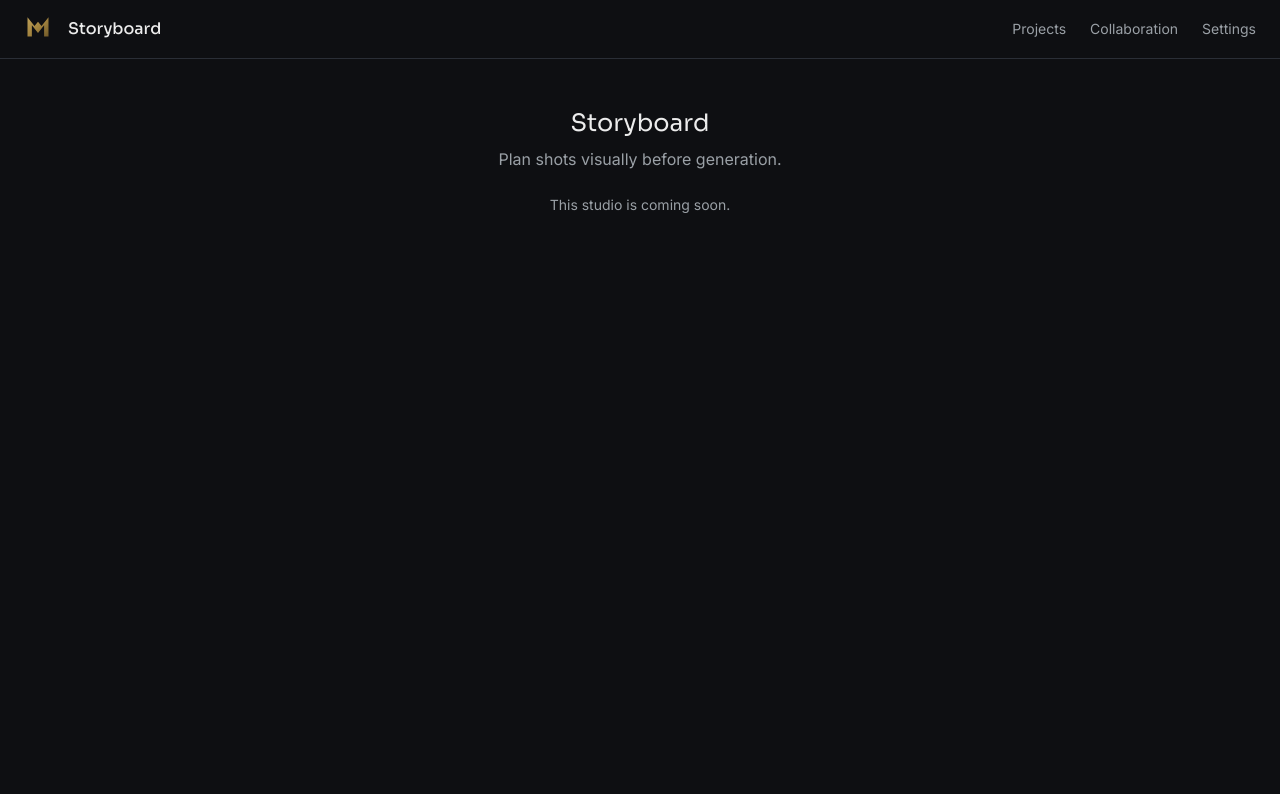
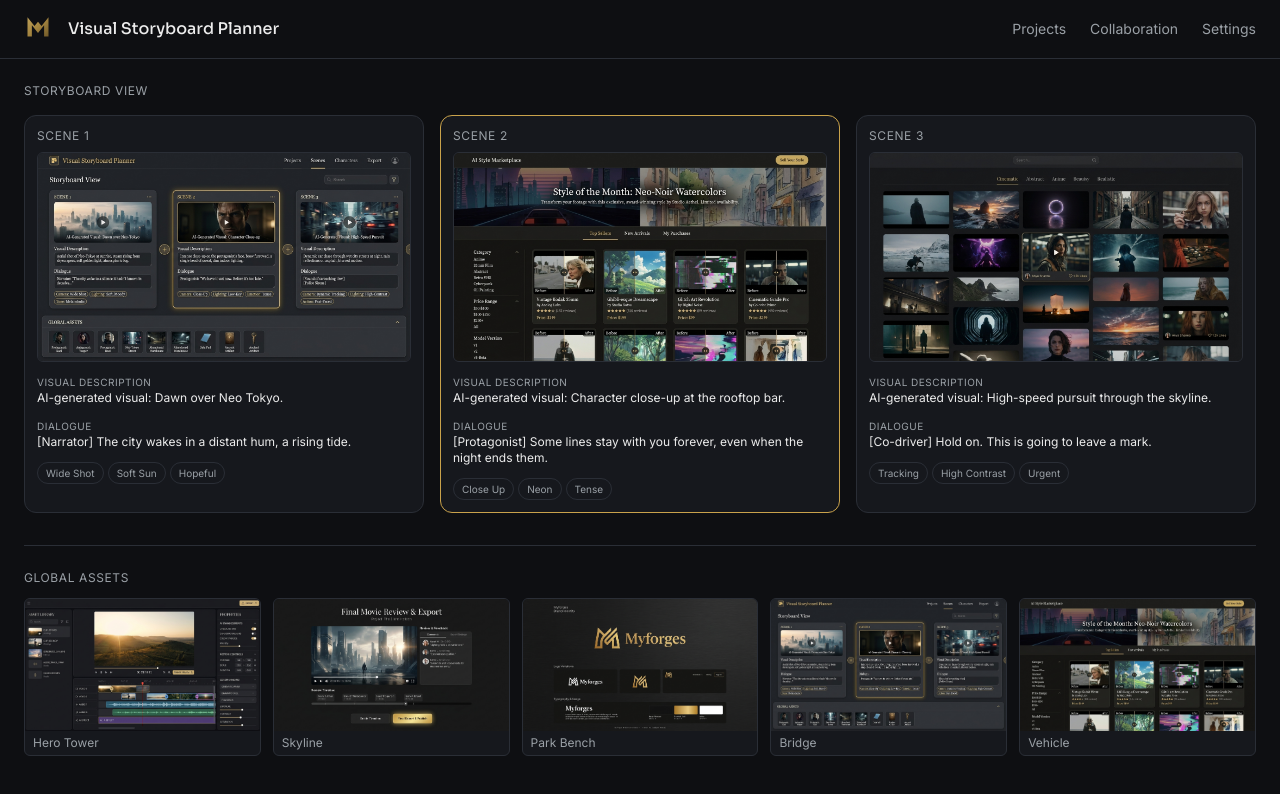
Before and after one commit to zxgtor/Flova, a Next.js app in the folder apps/web/: page /studio/storyboard in a window 1280 px wide. Shown: the top 794 px of the page. Built offline with nearby package versions, Linux system fonts and the light colour scheme.

Commit message:
feat(web): C6 Visual Storyboard Planner mockup

```diff
--- a/apps/web/app/studio/storyboard/page.tsx
+++ b/apps/web/app/studio/storyboard/page.tsx
@@ -1,16 +1,15 @@
 import { StudioNav } from "@/components/studio/StudioNav";
-import { getStudio } from "@/lib/studios";
+import { StoryboardView } from "@/components/studio/storyboard/StoryboardView";
+import { GlobalAssets } from "@/components/studio/storyboard/GlobalAssets";
 
-export default function Page() {
-  const studio = getStudio("storyboard")!;
+export default function StoryboardPage() {
   return (
-    <>
-      <StudioNav title={studio.label} />
-      <main className="mx-auto max-w-3xl p-12 text-center">
-        <h2 className="font-display text-2xl">{studio.label}</h2>
-        <p className="mt-2 text-muted">{studio.blurb}</p>
-        <p className="mt-6 text-sm text-muted">This studio is coming soon.</p>
+    <div className="flex h-screen flex-col">
+      <StudioNav title="Visual Storyboard Planner" />
+      <main className="flex-1 overflow-y-auto p-6">
+        <StoryboardView />
+        <GlobalAssets />
       </main>
-    </>
+    </div>
   );
 }
--- /dev/null
+++ b/apps/web/components/studio/storyboard/GlobalAssets.tsx
@@ -0,0 +1,24 @@
+import Image from "next/image";
+import { STORYBOARD } from "@/lib/storyboard-mock";
+
+export function GlobalAssets() {
+  return (
+    <section className="mt-8 border-t border-border pt-6">
+      <h2 className="mb-3 text-xs uppercase tracking-wider text-muted">Global Assets</h2>
+      <div className="grid grid-cols-2 gap-3 sm:grid-cols-3 md:grid-cols-5">
+        {STORYBOARD.assets.map((a) => (
+          <div
+            key={a.id}
+            data-testid="board-asset"
+            className="overflow-hidden rounded-md border border-border bg-surface"
+          >
+            <div className="relative aspect-video">
+              <Image src={a.image} alt={a.label} fill sizes="200px" className="object-cover" />
+            </div>
+            <div className="px-2 py-1 text-xs text-muted">{a.label}</div>
+          </div>
+        ))}
+      </div>
+    </section>
+  );
+}
--- /dev/null
+++ b/apps/web/components/studio/storyboard/SceneCard.tsx
@@ -0,0 +1,41 @@
+import Image from "next/image";
+import type { BoardScene } from "@/lib/storyboard-mock";
+
+export function SceneCard({ scene }: { scene: BoardScene }) {
+  return (
+    <article
+      data-testid="board-scene"
+      className={
+        "flex flex-col rounded-xl border bg-surface p-3 " +
+        (scene.active ? "border-gold" : "border-border")
+      }
+    >
+      <div className="mb-2 flex items-center justify-between">
+        <span className="text-xs uppercase tracking-wider text-muted">Scene {scene.number}</span>
+      </div>
+      <div className="relative aspect-video w-full overflow-hidden rounded-md border border-border">
+        <Image src={scene.image} alt="" fill sizes="33vw" className="object-cover" />
+      </div>
+      <div className="mt-3 space-y-3 text-xs">
+        <div>
+          <div className="text-[10px] uppercase tracking-wider text-muted">Visual Description</div>
+          <p className="text-text">{scene.description}</p>
+        </div>
+        <div>
+          <div className="text-[10px] uppercase tracking-wider text-muted">Dialogue</div>
+          <p className="text-text">{scene.dialogue}</p>
+        </div>
+        <div className="flex flex-wrap gap-1">
+          {scene.tags.map((t) => (
+            <span
+              key={t}
+              className="rounded-full border border-border px-2 py-0.5 text-[10px] text-muted"
+            >
+              {t}
+            </span>
+          ))}
+        </div>
+      </div>
+    </article>
+  );
+}
--- /dev/null
+++ b/apps/web/components/studio/storyboard/StoryboardView.tsx
@@ -0,0 +1,15 @@
+import { STORYBOARD } from "@/lib/storyboard-mock";
+import { SceneCard } from "@/components/studio/storyboard/SceneCard";
+
+export function StoryboardView() {
+  return (
+    <section>
+      <h2 className="mb-4 text-xs uppercase tracking-wider text-muted">Storyboard View</h2>
+      <div className="grid gap-4 md:grid-cols-3">
+        {STORYBOARD.scenes.map((s) => (
+          <SceneCard key={s.id} scene={s} />
+        ))}
+      </div>
+    </section>
+  );
+}
--- /dev/null
+++ b/apps/web/lib/storyboard-mock.ts
@@ -0,0 +1,54 @@
+export type BoardScene = {
+  id: string;
+  number: number;
+  image: string;
+  description: string;
+  dialogue: string;
+  tags: string[];
+  active?: boolean;
+};
+
+export type GlobalAsset = { id: string; label: string; image: string };
+
+export type StoryboardMock = {
+  scenes: BoardScene[];
+  assets: GlobalAsset[];
+};
+
+export const STORYBOARD: StoryboardMock = {
+  scenes: [
+    {
+      id: "s1",
+      number: 1,
+      image: "/mockups/showcase-1.png",
+      description: "AI-generated visual: Dawn over Neo Tokyo.",
+      dialogue: "[Narrator] The city wakes in a distant hum, a rising tide.",
+      tags: ["Wide Shot", "Soft Sun", "Hopeful"],
+    },
+    {
+      id: "s2",
+      number: 2,
+      image: "/mockups/showcase-2.png",
+      description: "AI-generated visual: Character close-up at the rooftop bar.",
+      dialogue:
+        "[Protagonist] Some lines stay with you forever, even when the night ends them.",
+      tags: ["Close Up", "Neon", "Tense"],
+      active: true,
+    },
+    {
+      id: "s3",
+      number: 3,
+      image: "/mockups/showcase-3.png",
+      description: "AI-generated visual: High-speed pursuit through the skyline.",
+      dialogue: "[Co-driver] Hold on. This is going to leave a mark.",
+      tags: ["Tracking", "High Contrast", "Urgent"],
+    },
+  ],
+  assets: [
+    { id: "a1", label: "Hero Tower", image: "/mockups/showcase-4.png" },
+    { id: "a2", label: "Skyline", image: "/mockups/showcase-5.png" },
+    { id: "a3", label: "Park Bench", image: "/mockups/showcase-6.png" },
+    { id: "a4", label: "Bridge", image: "/mockups/showcase-1.png" },
+    { id: "a5", label: "Vehicle", image: "/mockups/showcase-2.png" },
+  ],
+};
--- a/apps/web/lib/studios.ts
+++ b/apps/web/lib/studios.ts
@@ -47,7 +47,7 @@ export const STUDIOS: Studio[] = [
     label: "Storyboard",
     blurb: "Plan shots visually before generation.",
     icon: "🗂️",
-    available: false,
+    available: true,
   },
   {
     slug: "camera",
```
Also changed, not shown: 1 other file (tests, documents, lock files or other folders).
